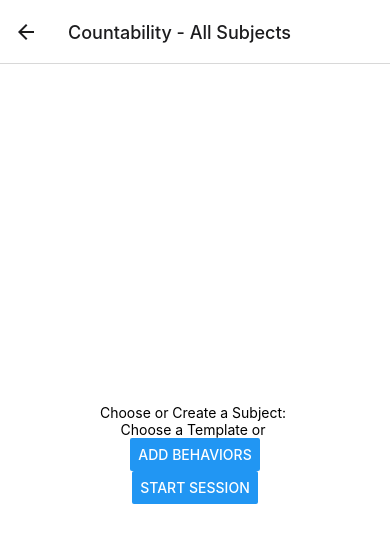
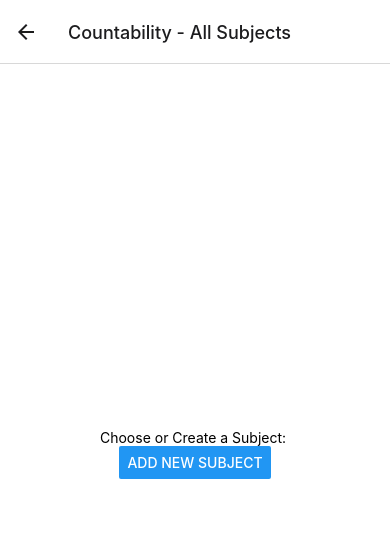
Before and after one commit to codarose/Countable, a React Native app: screen /ListAllSubjects in a window 390 px wide. Shown: the top 542 px of the page. Built offline with nearby package versions, Linux system fonts and the light colour scheme.

Commit message:
added placeholder buttons for multiple screens

```diff
--- a/screens/ListAllSubjects.js
+++ b/screens/ListAllSubjects.js
@@ -8,11 +8,11 @@
     return (
       <View style={styles.container}>
         <Text>Choose or Create a Subject: </Text>
-        <Text>Choose a Template or </Text>
-        <Button title="Add Behaviors" />
+
+
         <Button
-          title="Start Session"
-          onPress={() => this.props.navigation.navigate("ActiveSession")}
+          title="Add New Subject"
+          onPress={() => this.props.navigation.navigate("CreateSubject")}
         />
       </View>
     );
--- a/screens/ViewSubject.js
+++ b/screens/ViewSubject.js
@@ -12,6 +12,10 @@
         <Button title="Edit" />
         <Button title="Save" />
         <Button title="Delete" />
+        <Button
+          title="Start a Session"
+          onPress={() => this.props.navigation.navigate("NewSession")}
+        />
       </View>
     );
   }
```
